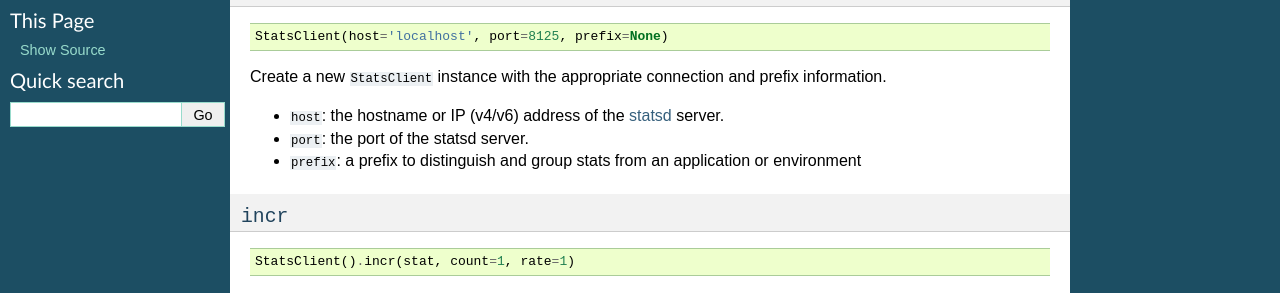
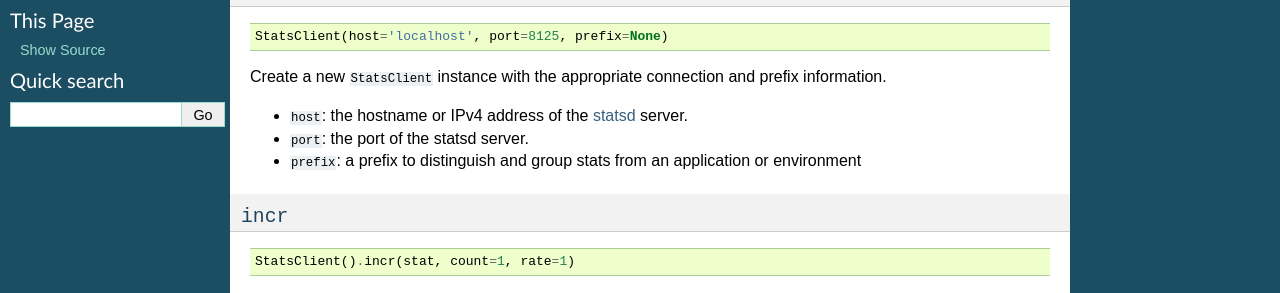
Before and after one commit to jsocol/pystatsd, a Sphinx documentation site: the page built from docs/reference.rst, in a window 1280 px wide. Shown: the part 241-534 px from the top of the page. Built offline with Sphinx 7.4.7, drawn with Linux system fonts in a browser that asks for light colours; formulas are drawn with MathJax 3.

```diff
--- a/docs/reference.rst
+++ b/docs/reference.rst
@@ -26,7 +26,7 @@ server supports.
 Create a new ``StatsClient`` instance with the appropriate connection and
 prefix information.
 
-* ``host``: the hostname or IP (v4/v6) address of the statsd_ server.
+* ``host``: the hostname or IPv4 address of the statsd_ server.
 
 * ``port``: the port of the statsd server.
 
--- a/statsd/__init__.py
+++ b/statsd/__init__.py
@@ -11,7 +11,7 @@ from client import StatsClient
 
 __all__ = ['StatsClient', 'statsd']
 
-VERSION = (0, 5, 0)
+VERSION = (0, 5, 1)
 __version__ = '.'.join(map(str, VERSION))
 
 
```
Also changed, not shown: 1 other file.
